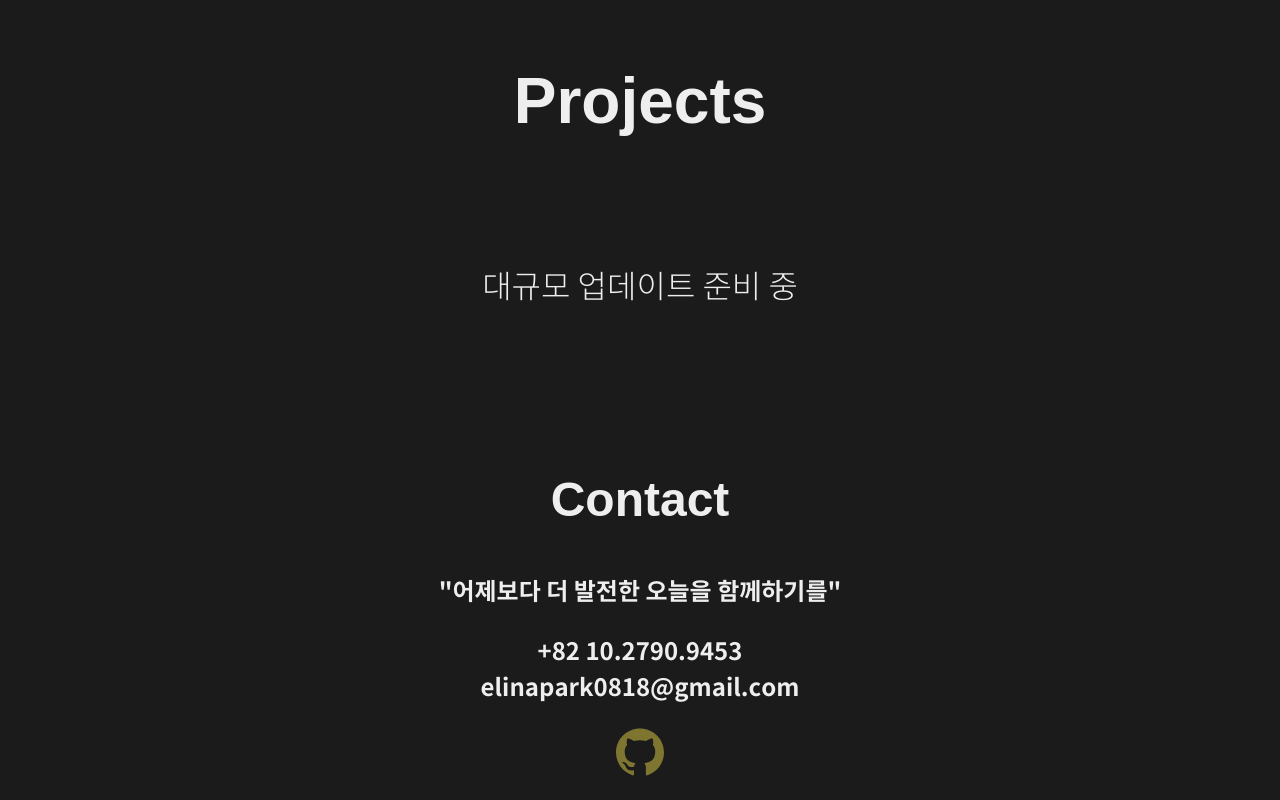
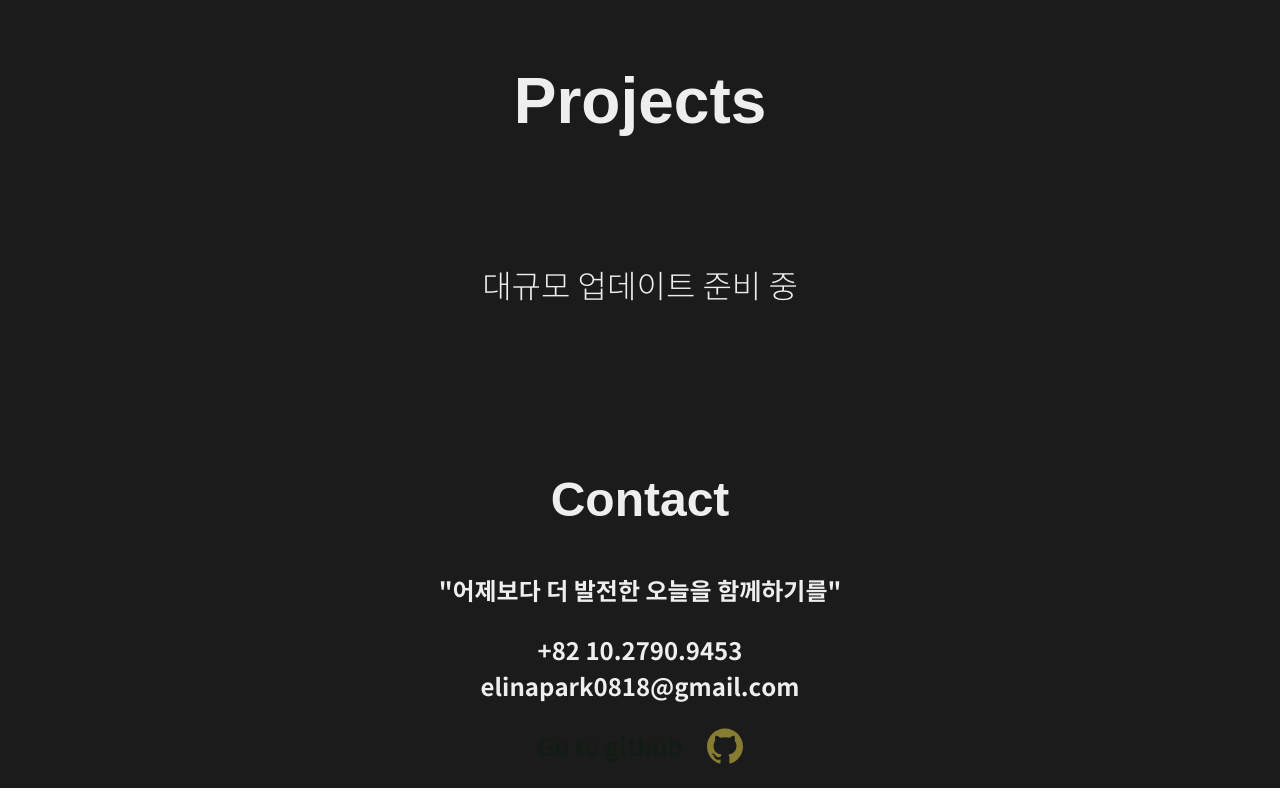
Before and after one commit to elinapark0818/Portfolio_web, a React (Create React App) app: page / in a window 1280 px wide. Shown: the part 5448-6248 px from the top of the page. Built offline with nearby package versions, Linux system fonts and the light colour scheme.

Commit message:
Add contact github adress

```diff
--- a/src/components/page/contact/contact.jsx
+++ b/src/components/page/contact/contact.jsx
@@ -27,6 +27,8 @@ export default function Contact() {
               <p className={styles.mail}>elinapark0818@gmail.com</p>
             </div>
             <animated.div className={styles.github} style={color}>
+              <span className={styles.githubAdress}
+              onClick={() => window.open('https://github.com/elinapark0818', '_blank')}> Go to github </span>
               <SiGithub className={styles.icon}
               onClick={() => window.open('https://github.com/elinapark0818', '_blank')}
               />
--- a/src/components/page/contact/contact.module.css
+++ b/src/components/page/contact/contact.module.css
@@ -92,8 +92,13 @@
   margin: 1em;
 }
 
+.githubAdress {
+  margin-right: 1em;
+  cursor: pointer;
+}
+
 .icon {
-  font-size: 2em;
+  font-size: 1.5em;
   cursor: pointer;
   transition: all 300ms ease-in;
 }
```
